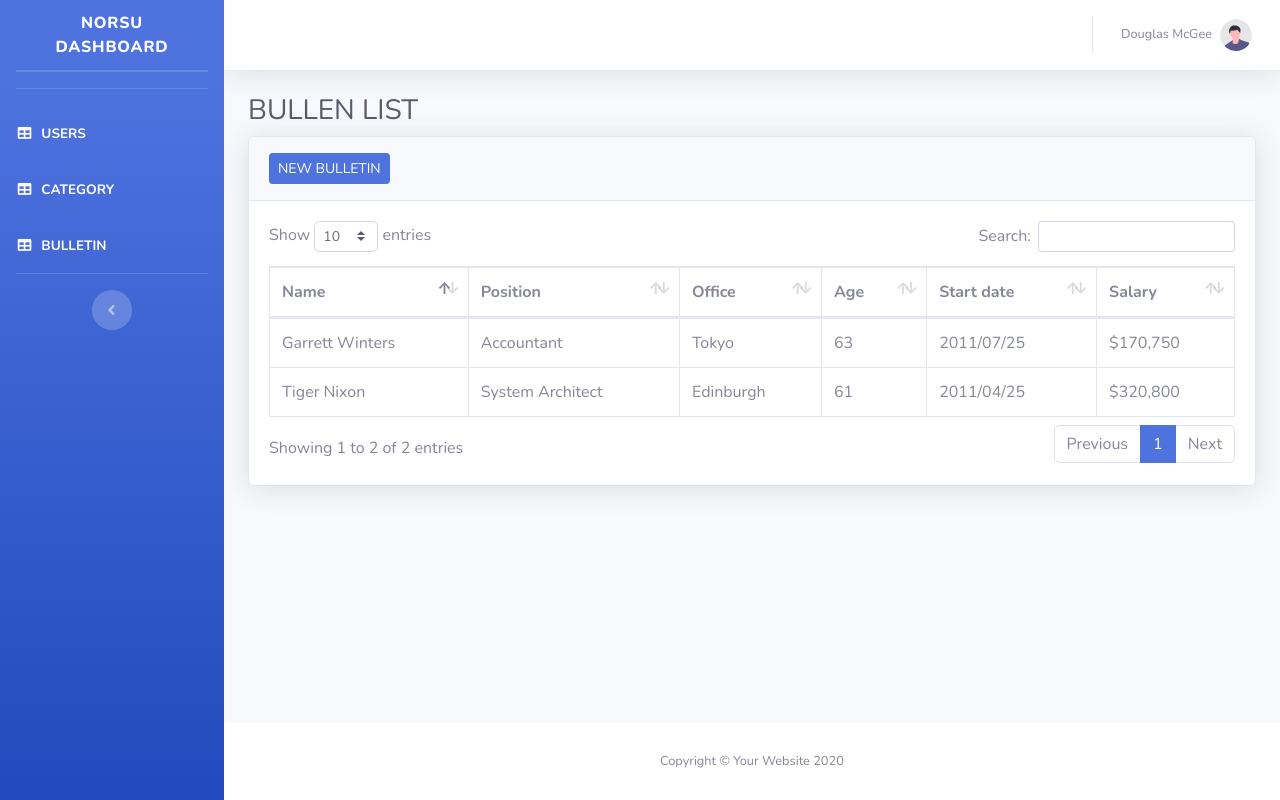
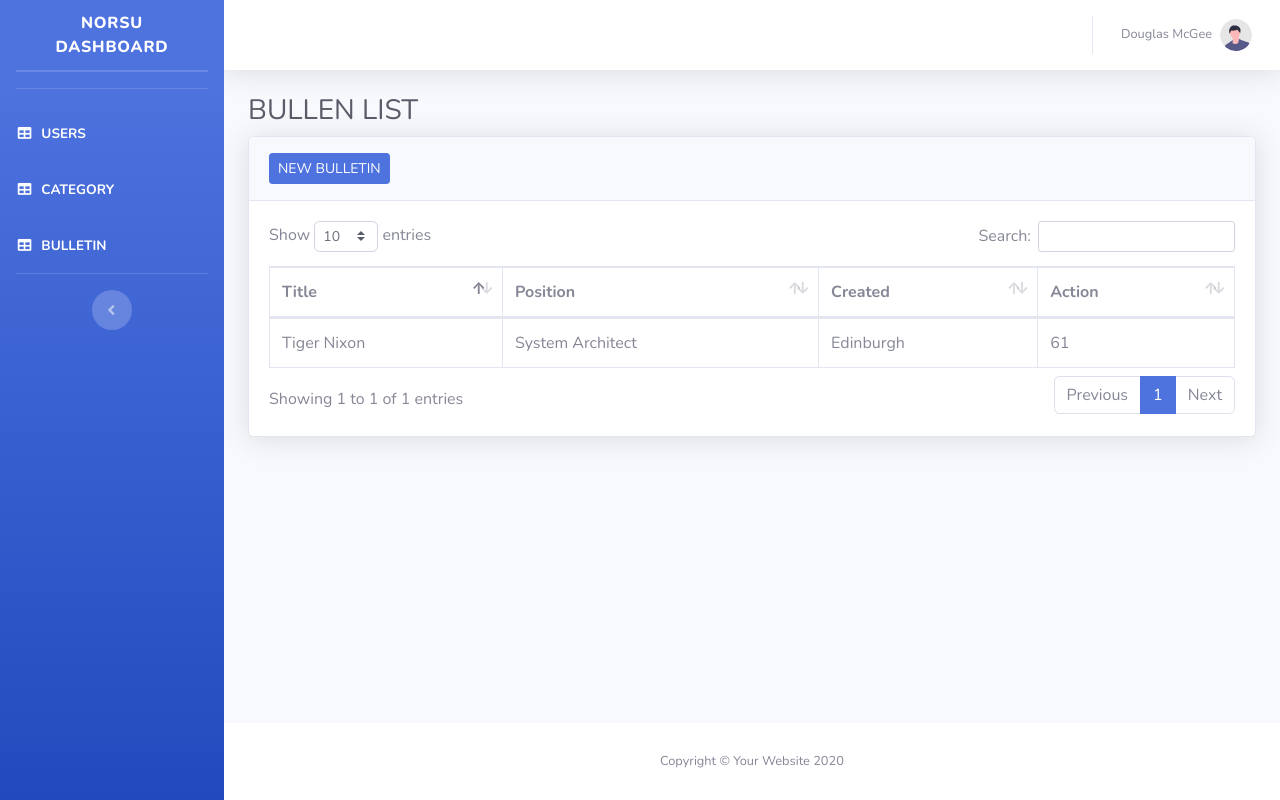
Before and after one commit to pinoywebs123/norsu-bulletin, a Laravel app: page /bulletin in a window 1280 px wide. Run offline with Laravel 9, Linux system fonts and the light colour scheme.

Commit message:
Setup router with controller and view

```diff
--- /dev/null
+++ b/app/Http/Controllers/AdminController.php
@@ -0,0 +1,24 @@
+<?php
+
+namespace App\Http\Controllers;
+
+use Illuminate\Http\Request;
+
+class AdminController extends Controller
+{
+
+    public function users()
+    {
+        return view('admin.users');
+    }
+
+    public function category()
+    {
+        return view('admin.category');
+    }
+
+    public function bulletin()
+    {
+        return view('admin.bulletin');
+    }
+}
--- a/resources/views/admin/bulletin.blade.php
+++ b/resources/views/admin/bulletin.blade.php
@@ -54,17 +54,17 @@
 
             <!-- Nav Item - Tables -->
             <li class="nav-item active">
-                <a class="nav-link" href="tables.html">
+                <a class="nav-link" href="{{url('/users')}}">
                     <i class="fas fa-fw fa-table"></i>
                     <span>USERS</span></a>
             </li>
             <li class="nav-item active">
-                <a class="nav-link" href="tables.html">
+                <a class="nav-link" href="{{url('/category')}}">
                     <i class="fas fa-fw fa-table"></i>
                     <span>CATEGORY</span></a>
             </li>
             <li class="nav-item active">
-                <a class="nav-link" href="tables.html">
+                <a class="nav-link" href="{{url('/bulletin')}}">
                     <i class="fas fa-fw fa-table"></i>
                     <span>BULLETIN</span></a>
             </li>
@@ -141,19 +141,18 @@
                     <!-- DataTales Example -->
                     <div class="card shadow mb-4">
                         <div class="card-header py-3">
-                            <button class="btn btn-primary btn-sm">NEW BULLETIN</button>
+                            <button class="btn btn-primary btn-sm" data-toggle="modal" data-target="#createBulletin">NEW BULLETIN</button>
                         </div>
                         <div class="card-body">
                             <div class="table-responsive">
                                 <table class="table table-bordered" id="dataTable" width="100%" cellspacing="0">
                                     <thead>
                                         <tr>
-                                            <th>Name</th>
+                                            <th>Title</th>
                                             <th>Position</th>
-                                            <th>Office</th>
-                                            <th>Age</th>
-                                            <th>Start date</th>
-                                            <th>Salary</th>
+                                            <th>Created</th>
+                                            <th>Action</th>
+
                                         </tr>
                                     </thead>
 
@@ -163,17 +162,9 @@
                                             <td>System Architect</td>
                                             <td>Edinburgh</td>
                                             <td>61</td>
-                                            <td>2011/04/25</td>
-                                            <td>$320,800</td>
+
                                         </tr>
-                                        <tr>
-                                            <td>Garrett Winters</td>
-                                            <td>Accountant</td>
-                                            <td>Tokyo</td>
-                                            <td>63</td>
-                                            <td>2011/07/25</td>
-                                            <td>$170,750</td>
-                                        </tr>
+
 
                                     </tbody>
                                 </table>
@@ -228,6 +219,36 @@
         </div>
     </div>
 
+    <div class="modal" id="createBulletin">
+      <div class="modal-dialog">
+        <div class="modal-content">
+
+          <!-- Modal Header -->
+          <div class="modal-header">
+            <h4 class="modal-title">Bulletin Information</h4>
+            <button type="button" class="close" data-dismiss="modal">&times;</button>
+          </div>
+
+          <!-- Modal body -->
+          <form action="" method="POST">
+              @csrf
+              <div class="modal-body">
+                    <div class="form-group">
+                        <label>Title</label>
+                        <input type="text" name="title" class="form-control" required>
+                    </div>
+              </div>
+
+              <!-- Modal footer -->
+              <div class="modal-footer">
+                <button type="button" class="btn btn-danger" data-dismiss="modal">Close</button>
+              </div>
+          </form>
+
+        </div>
+      </div>
+    </div>
+
     <!-- Bootstrap core JavaScript-->
     <script src="{{URL::to('vendor/jquery/jquery.min.js')}}"></script>
     <script src="{{URL::to('vendor/bootstrap/js/bootstrap.bundle.min.js')}}"></script>
--- a/resources/views/admin/category.blade.php
+++ b/resources/views/admin/category.blade.php
@@ -54,17 +54,17 @@
 
             <!-- Nav Item - Tables -->
             <li class="nav-item active">
-                <a class="nav-link" href="tables.html">
+                <a class="nav-link" href="{{url('/users')}}">
                     <i class="fas fa-fw fa-table"></i>
                     <span>USERS</span></a>
             </li>
             <li class="nav-item active">
-                <a class="nav-link" href="tables.html">
+                <a class="nav-link" href="{{url('/category')}}">
                     <i class="fas fa-fw fa-table"></i>
                     <span>CATEGORY</span></a>
             </li>
             <li class="nav-item active">
-                <a class="nav-link" href="tables.html">
+                <a class="nav-link" href="{{url('/bulletin')}}">
                     <i class="fas fa-fw fa-table"></i>
                     <span>BULLETIN</span></a>
             </li>
--- a/resources/views/admin/users.blade.php
+++ b/resources/views/admin/users.blade.php
@@ -54,17 +54,17 @@
 
             <!-- Nav Item - Tables -->
             <li class="nav-item active">
-                <a class="nav-link" href="tables.html">
+                <a class="nav-link" href="{{url('/users')}}">
                     <i class="fas fa-fw fa-table"></i>
                     <span>USERS</span></a>
             </li>
             <li class="nav-item active">
-                <a class="nav-link" href="tables.html">
+                <a class="nav-link" href="{{url('/category')}}">
                     <i class="fas fa-fw fa-table"></i>
                     <span>CATEGORY</span></a>
             </li>
             <li class="nav-item active">
-                <a class="nav-link" href="tables.html">
+                <a class="nav-link" href="{{url('/bulletin')}}">
                     <i class="fas fa-fw fa-table"></i>
                     <span>BULLETIN</span></a>
             </li>
--- a/routes/web.php
+++ b/routes/web.php
@@ -2,29 +2,17 @@
 
 use Illuminate\Support\Facades\Route;
 
-/*
-|--------------------------------------------------------------------------
-| Web Routes
-|--------------------------------------------------------------------------
-|
-| Here is where you can register web routes for your application. These
-| routes are loaded by the RouteServiceProvider within a group which
-| contains the "web" middleware group. Now create something great!
-|
-*/
+use App\Http\Controllers\AdminController;
+
 
 Route::get('/', function () {
     return view('welcome');
 });
 
-Route::get('/users', function(){
-    return view('admin.users');
-});
 
-Route::get('/category', function(){
-    return view('admin.category');
-});
 
-Route::get('/bulletin', function(){
-    return view('admin.bulletin');
-});
+Route::get('/users', [AdminController::class, 'users']);
+
+Route::get('/category', [AdminController::class, 'category']);
+
+Route::get('/bulletin', [AdminController::class, 'bulletin']);
```
